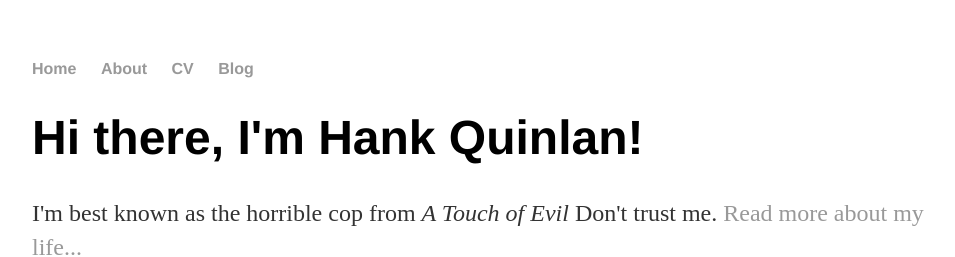
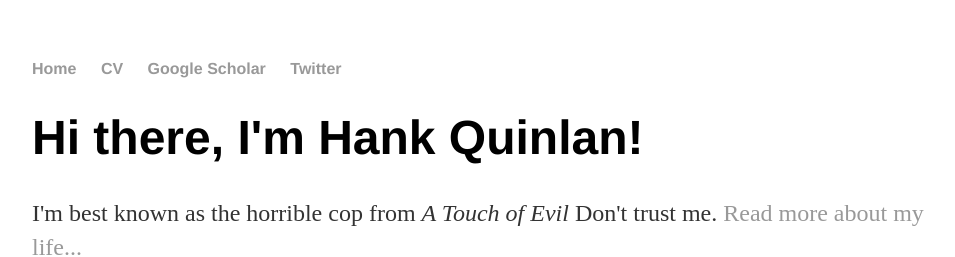
Before and after one commit to michaelmcclurkin/michaelmcclurkin.github.io, a Jekyll site: the page built from index.html, in a window 1280 px wide. Shown: the top 257 px of the page, without its empty margins (160-1115 px from the left). Built offline with Jekyll 4.4.1, drawn with Linux system fonts in a browser that asks for light colours.

Commit message:
Update default.html

```diff
--- a/_layouts/default.html
+++ b/_layouts/default.html
@@ -9,9 +9,9 @@
 			<nav>
 	    		<ul>
 	        		<li><a href="/">Home</a></li>
-		        	<li><a href="/about">About</a></li>
 	        		<li><a href="/cv">CV</a></li>
-	        		<li><a href="/blog">Blog</a></li>
+	        		<li><a href="/Google Scholar">Google Scholar</a></li>
+				<li><a href="/Twitter">Twitter</a></li>
 	    		</ul>
 			</nav>
 			<div class="container">
```
